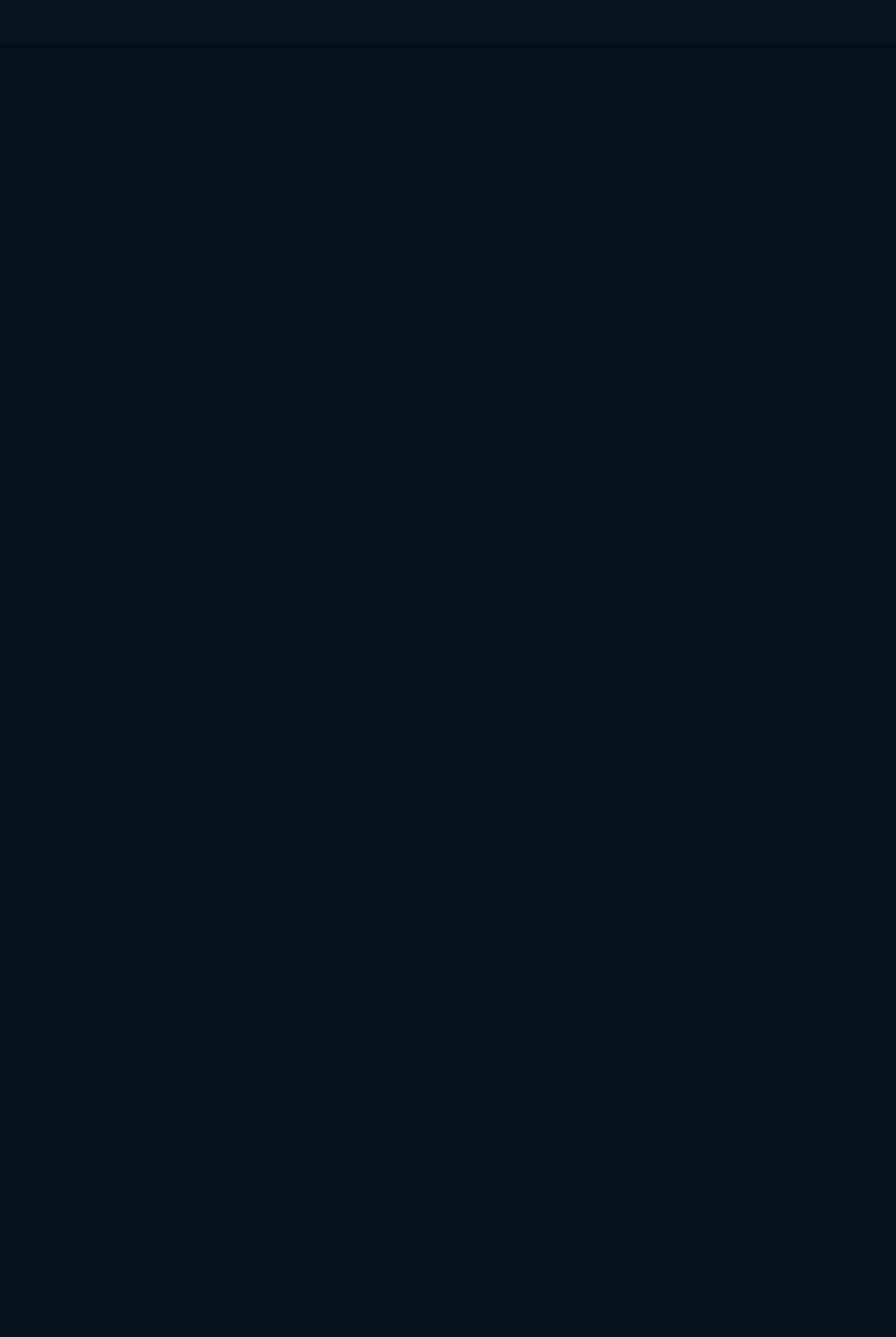
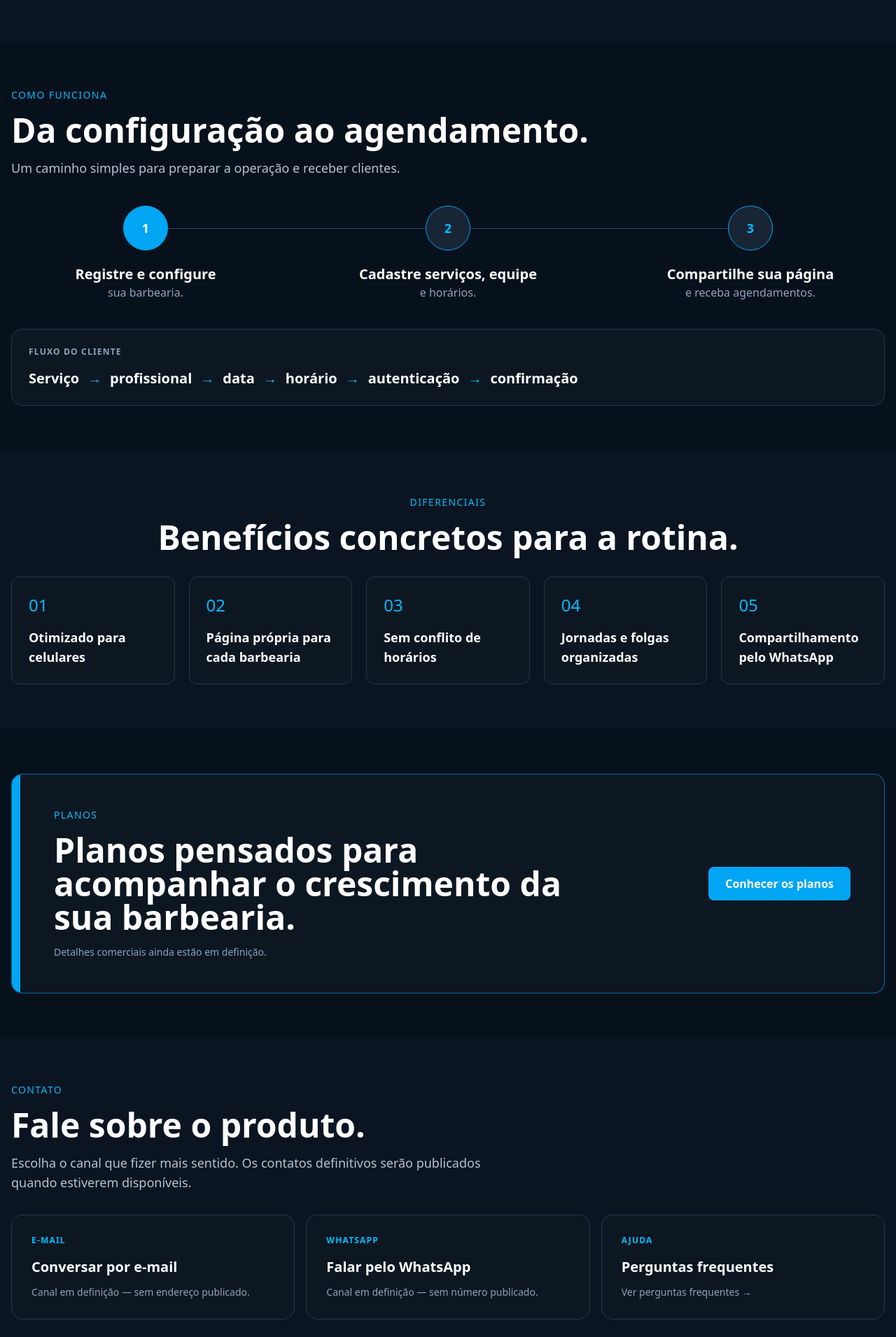
Before and after one commit to T-J-Labs/barberhub, a Next.js app in the folder frontend/: page / in a window 1280 px wide. Shown: the part 2249-4160 px from the top of the page at 70% size. Before the commit the page ends 2311 px from the top, so only its background shows below. Built offline with nearby package versions, Linux system fonts and the light colour scheme.

Commit message:
feat(public-home): add Plans, HowItWorks, Contact and Differentials

```diff
--- a/frontend/src/app/(public)/page.tsx
+++ b/frontend/src/app/(public)/page.tsx
@@ -2,6 +2,10 @@ import { HeroSection } from "@/features/public-home/components/HeroSection";
 import { AudienceSection } from "@/features/public-home/components/AudienceSection";
 import { ProductSection } from "@/features/public-home/components/ProductSection";
 import { ServicesSection } from "@/features/public-home/components/ServicesSection";
+import { HowItWorksSection } from "@/features/public-home/components/HowItWorksSection";
+import { DifferentialsSection } from "@/features/public-home/components/DifferentialsSection";
+import { ContactSection } from "@/features/public-home/components/ContactSection";
+import { PlansSection } from "@/features/public-home/components/PlansSection";
 
 export default function Home() {
   return (
@@ -10,6 +14,10 @@ export default function Home() {
       <AudienceSection />
       <ProductSection />
       <ServicesSection />
+      <HowItWorksSection />
+      <DifferentialsSection />
+      <PlansSection />
+      <ContactSection />
     </>
   );
 }
--- /dev/null
+++ b/frontend/src/features/public-home/components/ContactSection.tsx
@@ -0,0 +1,63 @@
+import { Container } from "@/components/ui/Container";
+
+export function ContactSection() {
+  return (
+    <section
+      id="contato"
+      className="relative isolate overflow-hidden bg-[#0A1521] py-12 sm:py-16"
+    >
+      <Container>
+        <div className="flex flex-col gap-4">
+          <p className="text-sm font-medium tracking-widest text-sky-400">
+            CONTATO
+          </p>
+          <h2 className="text-[2.25rem] font-bold text-white sm:text-5xl">
+            Fale sobre o produto.
+          </h2>
+          <p className="max-w-2xl text-lg text-[#B6C2D1]">
+            Escolha o canal que fizer mais sentido. Os contatos definitivos
+            serão publicados quando estiverem disponíveis.
+          </p>
+        </div>
+
+        <div className="mt-8 grid gap-4 md:grid-cols-3">
+          <article className="rounded-2xl border border-[#26384A] bg-[#0D1722] p-7">
+            <p className="text-xs font-semibold tracking-widest text-sky-400">
+              E-MAIL
+            </p>
+            <h3 className="mt-4 text-xl font-semibold text-white">
+              Conversar por e-mail
+            </h3>
+            <p className="mt-3 text-sm text-slate-400">
+              Canal em definição — sem endereço publicado.
+            </p>
+          </article>
+
+          <article className="rounded-2xl border border-[#26384A] bg-[#0D1722] p-7">
+            <p className="text-xs font-semibold tracking-widest text-sky-400">
+              WHATSAPP
+            </p>
+            <h3 className="mt-4 text-xl font-semibold text-white">
+              Falar pelo WhatsApp
+            </h3>
+            <p className="mt-3 text-sm text-slate-400">
+              Canal em definição — sem número publicado.
+            </p>
+          </article>
+
+          <article className="rounded-2xl border border-[#26384A] bg-[#0D1722] p-7">
+            <p className="text-xs font-semibold tracking-widest text-sky-400">
+              AJUDA
+            </p>
+            <h3 className="mt-4 text-xl font-semibold text-white">
+              Perguntas frequentes
+            </h3>
+            <p className="mt-3 text-sm text-slate-400">
+              Ver perguntas frequentes →
+            </p>
+          </article>
+        </div>
+      </Container>
+    </section>
+  );
+}
--- /dev/null
+++ b/frontend/src/features/public-home/components/DifferentialsSection.tsx
@@ -0,0 +1,45 @@
+import { Container } from "@/components/ui/Container";
+
+const differentials = [
+  "Otimizado para celulares",
+  "Página própria para cada barbearia",
+  "Sem conflito de horários",
+  "Jornadas e folgas organizadas",
+  "Compartilhamento pelo WhatsApp",
+] as const;
+
+export function DifferentialsSection() {
+  return (
+    <section
+      id="diferenciais"
+      className="relative isolate overflow-hidden bg-[#0A1521] py-12 sm:py-16"
+    >
+      <Container>
+        <div className="flex flex-col gap-4 lg:items-center lg:text-center">
+          <p className="text-sm font-medium tracking-widest text-sky-400">
+            DIFERENCIAIS
+          </p>
+          <h2 className="text-[2.25rem] font-bold text-white sm:text-5xl">
+            Benefícios concretos para a rotina.
+          </h2>
+        </div>
+
+        <ol className="mt-8 grid gap-3 sm:grid-cols-2 lg:grid-cols-5 lg:gap-5">
+          {differentials.map((differential, index) => (
+            <li
+              key={differential}
+              className="flex min-h-14 items-center gap-4 rounded-xl border border-[#26384A] bg-[#0D1722] px-5 py-4 lg:min-h-38 lg:flex-col lg:items-start lg:justify-between lg:p-6"
+            >
+              <span className="text-xl font-medium text-sky-400 lg:text-2xl">
+                {String(index + 1).padStart(2, "0")}
+              </span>
+              <h3 className="text-base font-semibold text-white lg:text-lg">
+                {differential}
+              </h3>
+            </li>
+          ))}
+        </ol>
+      </Container>
+    </section>
+  );
+}
--- /dev/null
+++ b/frontend/src/features/public-home/components/HowItWorksSection.tsx
@@ -0,0 +1,101 @@
+import { Container } from "@/components/ui/Container";
+
+const setupSteps = [
+  {
+    title: "Registre e configure",
+    description: "sua barbearia.",
+  },
+  {
+    title: "Cadastre serviços, equipe",
+    description: "e horários.",
+  },
+  {
+    title: "Compartilhe sua página",
+    description: "e receba agendamentos.",
+  },
+] as const;
+
+const clientFlow = [
+  "Serviço",
+  "profissional",
+  "data",
+  "horário",
+  "autenticação",
+  "confirmação",
+] as const;
+
+export function HowItWorksSection() {
+  return (
+    <section
+      id="como-funciona"
+      className="relative isolate overflow-hidden bg-[#07111C] py-12 sm:py-16"
+    >
+      <Container>
+        <div className="flex flex-col gap-4">
+          <p className="text-sm font-medium tracking-widest text-sky-400">
+            COMO FUNCIONA
+          </p>
+          <h2 className="text-[2.25rem] font-bold text-white sm:text-5xl">
+            Da configuração ao agendamento.
+          </h2>
+          <p className="max-w-2xl text-lg text-[#B6C2D1]">
+            Um caminho simples para preparar a operação e receber clientes.
+          </p>
+        </div>
+
+        <div className="relative mt-10">
+          <div
+            aria-hidden="true"
+            className="absolute top-8 right-[16.667%] left-[16.667%] hidden h-px bg-slate-700 md:block"
+          />
+
+          <ol className="grid gap-8 md:grid-cols-3 md:gap-12">
+            {setupSteps.map((step, index) => (
+              <li
+                key={step.title}
+                className="relative flex items-start gap-6 md:flex-col md:items-center md:gap-0 md:text-center"
+              >
+                <span
+                  aria-hidden="true"
+                  className={`z-10 flex size-16 shrink-0 items-center justify-center rounded-full border text-lg font-semibold ${
+                    index === 0
+                      ? "border-sky-500 bg-sky-500 text-white"
+                      : "border-sky-500 bg-[#172535] text-sky-400"
+                  }`}
+                >
+                  {index + 1}
+                </span>
+                {index < setupSteps.length - 1 && (
+                  <span
+                    aria-hidden="true"
+                    className="absolute top-16 bottom-[-2rem] left-8 border-l border-dashed border-slate-700 md:hidden"
+                  />
+                )}
+                <div className="md:mt-5">
+                  <h3 className="text-xl font-semibold text-white">
+                    {step.title}
+                  </h3>
+                  <p className="text-base text-slate-400">{step.description}</p>
+                </div>
+              </li>
+            ))}
+          </ol>
+        </div>
+
+        <article className="mt-10 rounded-2xl border border-[#26384A] bg-[#0D1722] p-6">
+          <h3 className="text-xs font-semibold tracking-widest text-slate-400">
+            FLUXO DO CLIENTE
+          </h3>
+          <div className="mt-4 flex flex-wrap items-center gap-x-3 gap-y-2 text-base font-semibold text-white sm:text-xl">
+            {clientFlow.map((step, index) => (
+              <span key={step} className="flex items-center gap-x-3">
+                {index > 0 && <span aria-hidden="true" className="text-sky-400">→</span>}
+                {step}
+              </span>
+            ))}
+          </div>
+        </article>
+      </Container>
+    </section>
+  );
+}
--- /dev/null
+++ b/frontend/src/features/public-home/components/PlansSection.tsx
@@ -0,0 +1,40 @@
+import { Container } from "@/components/ui/Container";
+import Link from "next/link";
+
+export function PlansSection() {
+  return (
+    <section
+      id="planos"
+      className="relative isolate overflow-hidden bg-[#07111C] py-12 sm:py-16"
+    >
+      <Container>
+        <div className="relative overflow-hidden rounded-2xl border border-sky-500/60 bg-[#0D1722] p-8 sm:p-12">
+          <div
+            aria-hidden="true"
+            className="absolute inset-y-0 left-0 w-3 rounded-l-2xl bg-sky-500"
+          />
+          <div className="relative ml-3 flex flex-col gap-6 lg:flex-row lg:items-center lg:justify-between">
+            <div className="max-w-3xl">
+              <p className="text-sm font-medium tracking-widest text-sky-400">
+                PLANOS
+              </p>
+              <h2 className="mt-4 text-[2.25rem] font-bold text-white sm:text-5xl">
+                Planos pensados para acompanhar o crescimento da sua barbearia.
+              </h2>
+              <p className="mt-4 text-sm text-slate-400">
+                Detalhes comerciais ainda estão em definição.
+              </p>
+            </div>
+
+            <Link
+              href="#contato"
+              className="flex min-h-12 shrink-0 items-center justify-center rounded-lg bg-sky-500 px-6 py-3 font-semibold text-white"
+            >
+              Conhecer os planos
+            </Link>
+          </div>
+        </div>
+      </Container>
+    </section>
+  );
+}
```
